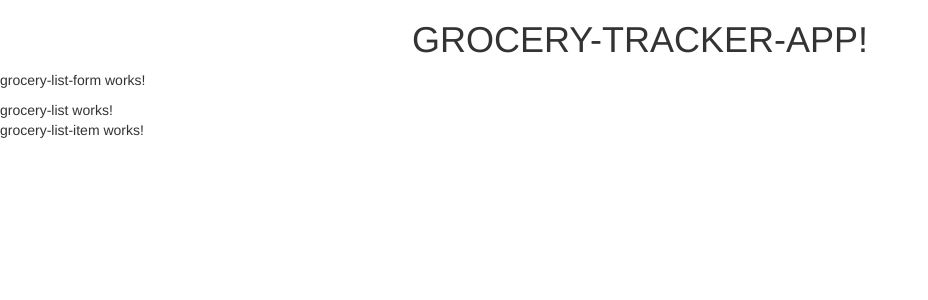
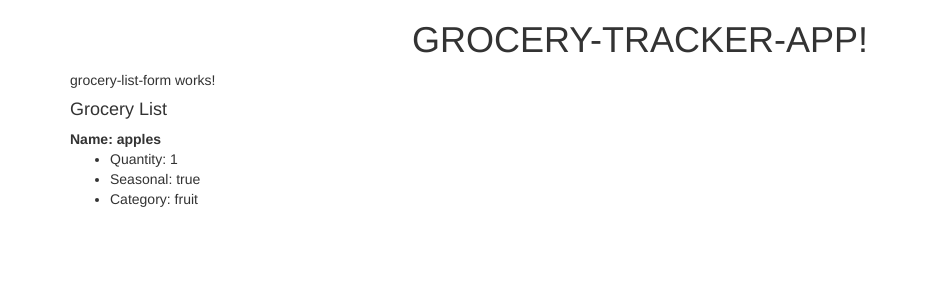
Before and after one commit to anvasquez08/angular-grocery-app, an Angular app: page / in a window 1280 px wide. Shown: the top 300 px of the page, without its empty margins (0-928 px from the left). Built offline with nearby package versions, Linux system fonts and the light colour scheme.

Commit message:
Implemented Grocery list and grocery list item rendering

```diff
--- a/src/app/app.component.html
+++ b/src/app/app.component.html
@@ -1,9 +1,5 @@
-<!--The content below is only a placeholder and can be replaced.-->
-<div style="text-align:center">
-  <h1>
-    {{ title | uppercase }}!
-  </h1>
+<div class="container">
+  <h1 style="text-align:center"> {{ title | uppercase }}!</h1>
+  <app-grocery-list-form></app-grocery-list-form>
+  <app-grocery-list [foods]="foods"></app-grocery-list>
 </div>
-<app-grocery-list-form></app-grocery-list-form>
-
-<app-grocery-list></app-grocery-list>
--- a/src/app/app.component.ts
+++ b/src/app/app.component.ts
@@ -1,6 +1,7 @@
 import { Component } from '@angular/core';
 
 import { GroceryItem } from './grocery-item'
+import { GroceryDataServiceService } from './grocery-data-service.service';
 
 @Component({
   selector: 'app-root',
@@ -9,4 +10,12 @@ import { GroceryItem } from './grocery-item'
 })
 export class AppComponent {
   title = 'grocery-tracker-app';
+
+  constructor(private groceryService: GroceryDataServiceService) {
+  }
+
+  get foods() {
+    return this.groceryService.getGroceryArray()
+  }
+
 }
--- a/src/app/grocery-list-item/grocery-list-item.component.html
+++ b/src/app/grocery-list-item/grocery-list-item.component.html
@@ -1,3 +1,6 @@
-<p>
-  grocery-list-item works!
-</p>
+<strong> Name: {{food.name}} </strong>
+<ul>
+  <li>Quantity: {{food.quantity}}</li>
+  <li>Seasonal: {{food.seasonal}}</li>
+  <li>Category: {{food.category}}</li>
+</ul>
--- a/src/app/grocery-list/grocery-list.component.html
+++ b/src/app/grocery-list/grocery-list.component.html
@@ -1,4 +1,6 @@
-<p>
-  grocery-list works!
-  <app-grocery-list-item></app-grocery-list-item>
-</p>
+<section *ngIf="foods.length > 0">
+  <h4>Grocery List</h4>
+  <div *ngFor="let food of foods">
+    <app-grocery-list-item [food]="food"></app-grocery-list-item>
+  </div>
+</section>
--- a/src/app/grocery-list/grocery-list.component.ts
+++ b/src/app/grocery-list/grocery-list.component.ts
@@ -1,4 +1,5 @@
-import { Component, OnInit } from '@angular/core';
+import { Component, OnInit, Input, Output, EventEmitter } from '@angular/core';
+import { GroceryItem } from '../grocery-item'
 
 @Component({
   selector: 'app-grocery-list',
@@ -7,9 +8,10 @@ import { Component, OnInit } from '@angular/core';
 })
 export class GroceryListComponent implements OnInit {
 
+  @Input()
+  foods : GroceryItem[]
+
   constructor() { }
-
-  ngOnInit() {
-  }
+  ngOnInit() {}
 
 }
```
Also changed, not shown: src/app/grocery-list-item/grocery-list-item.component.ts (+6 -2 lines).
